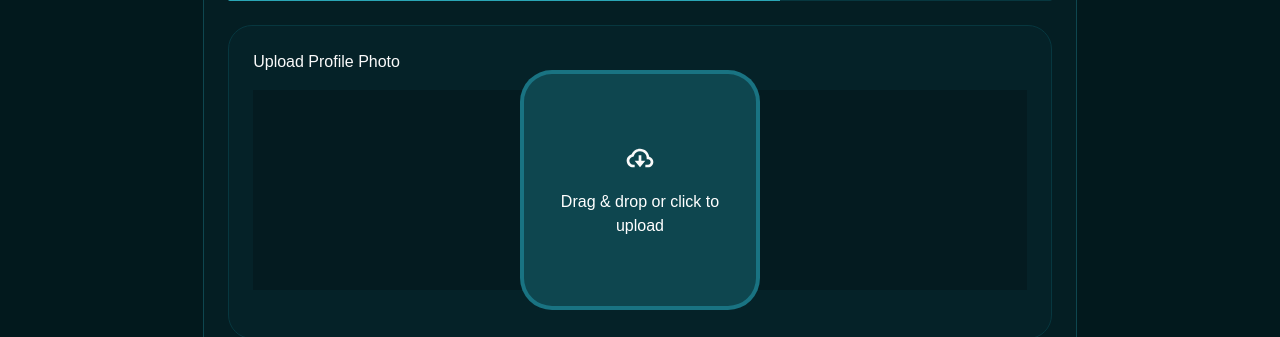
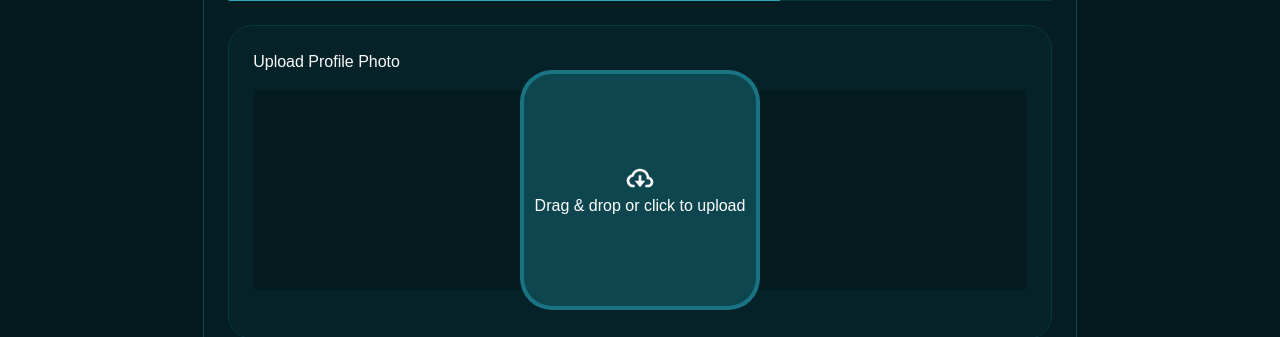
Before and after one commit to jane-ahone/hng12-stage2-fe-ticket-booking, a React (Vite) app: page /attendee-details in a window 1280 px wide. Shown: the part 463-800 px from the top of the page. Built offline with nearby package versions, Linux system fonts and the light colour scheme; a web font is replaced by a local one.

Commit message:
fix: imperfection on ticket preview UI

```diff
--- a/src/components/Ticket.css
+++ b/src/components/Ticket.css
@@ -47,6 +47,7 @@ p {
   font-family: Roboto;
   font-size: 0.625rem;
   line-height: 150%; /* 0.9375rem */
+  text-align: center;
 }
 
 .img-container {
@@ -66,7 +67,6 @@ p {
   background: #08343c;
   display: grid;
   grid-template-columns: 1fr 1fr;
-  margin-bottom: 2.5rem;
 }
 .table > * {
   border: 1px solid #12464e;
@@ -97,6 +97,9 @@ p {
 }
 .avatar {
   border-radius: 0.25rem;
+  width: 8.75rem;
+  height: 8.75rem;
+  object-fit: cover;
 }
 
 @media (max-width: 320px) {
--- a/src/components/UploadPhoto.css
+++ b/src/components/UploadPhoto.css
@@ -23,10 +23,12 @@
   height: 15rem;
 }
 .img-preview {
-  height: 200px;
-  width: 200px;
+  height: 15rem;
+  width: 15rem;
   object-fit: cover;
   border-radius: 2rem;
+  position: relative;
+  z-index: 5;
 }
 .img-preview:hover {
   opacity: 0.7;
@@ -40,7 +42,17 @@
   height: 12.5rem;
 }
 
+.upload-instructions {
+  position: absolute;
+  display: flex;
+  flex-direction: column;
+  align-items: center;
+}
+
 .remove-img {
+  position: absolute;
+  top: 1rem;
+  right: 1rem;
   text-align: right;
   font-size: 0.5rem;
   font-weight: 100;
--- a/src/components/UploadPhoto.tsx
+++ b/src/components/UploadPhoto.tsx
@@ -92,22 +92,19 @@ const UploadPhoto = ({
   return (
     <div className="photo-container">
       <p>Upload Profile Photo</p>
+      <div className="upload-box">
         {previewUrl ? (
           <p onClick={() => setPreviewUrl("")} className="remove-img">
             Remove
           </p>
         ) : null}
-      <div className="upload-box">
         <div
           className="upload-container"
           style={previewUrl != "" ? { padding: 0 } : undefined}
         >
-          {previewUrl ? (
           <>
-              <img src={previewUrl} className="img-preview" />
-            </>
-          ) : (
-            <>
+            {previewUrl ? <img src={previewUrl} className="img-preview" /> : ""}
+            <div className="upload-instructions">
               <img src="/cloud-download.svg" />
               <label htmlFor="avatar" style={{ textAlign: "center" }}>
                 Drag & drop or click to upload
@@ -120,9 +117,9 @@ const UploadPhoto = ({
                 name="avatar"
                 accept="image/*"
               />
+            </div>
             {error && <p className="text-red-500 text-sm">{error}</p>}
           </>
-          )}
         </div>
       </div>
       {isUploading ? <p>Uploading...</p> : ""}
--- a/src/pages/TicketReady.tsx
+++ b/src/pages/TicketReady.tsx
@@ -7,6 +7,12 @@ import Ticket from "../components/Ticket";
 
 const TicketReady = () => {
   const navigate = useNavigate();
+
+  const handlePageNavigation = () => {
+    localStorage.clear();
+    navigate("/");
+  };
+
   return (
     <div className="container">
       <Header />
@@ -27,7 +33,7 @@ const TicketReady = () => {
         <Ticket />
 
         <div className="btn-container">
-          <CustomButton className="unfilled" handleClick={() => navigate("/")}>
+          <CustomButton className="unfilled" handleClick={handlePageNavigation}>
             Book Another Ticket
           </CustomButton>
           <CustomButton className="filled">Download Ticket</CustomButton>
```
Lines whose indentation alone changed are shown as unchanged.
